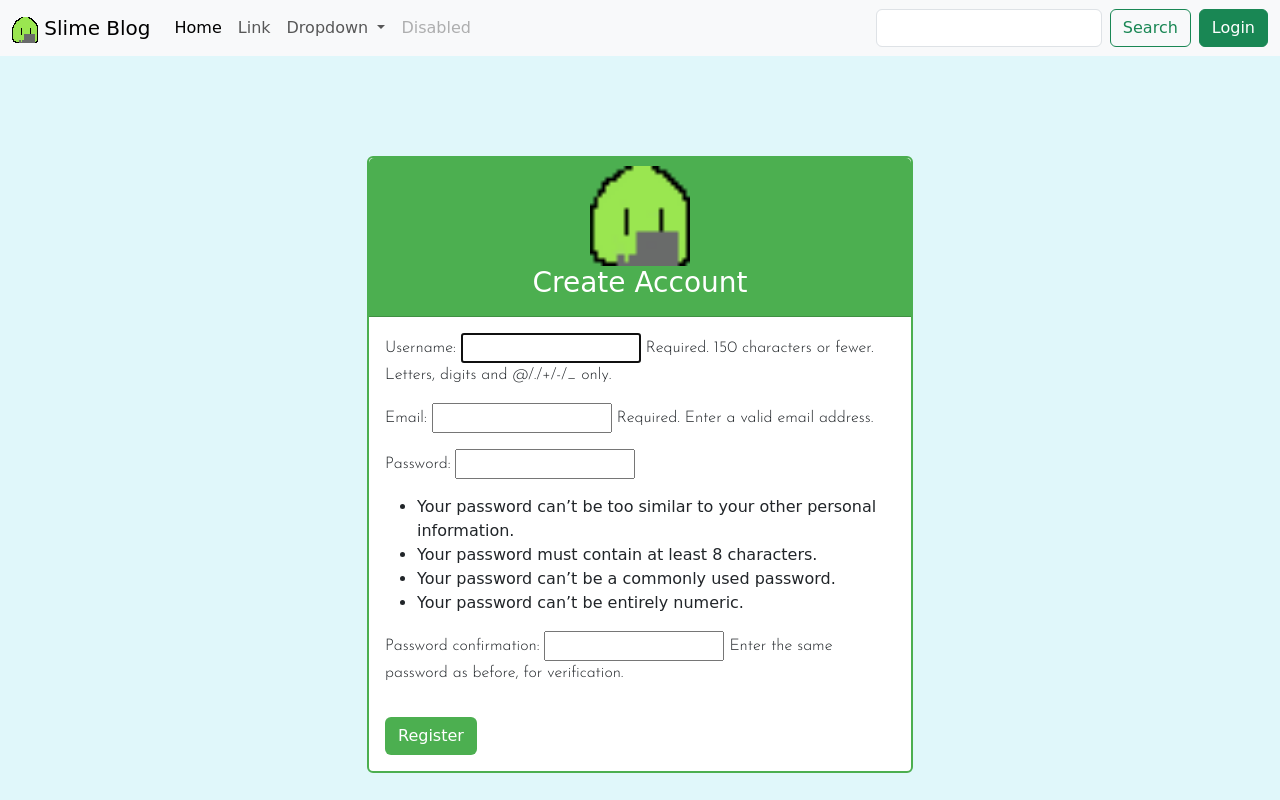
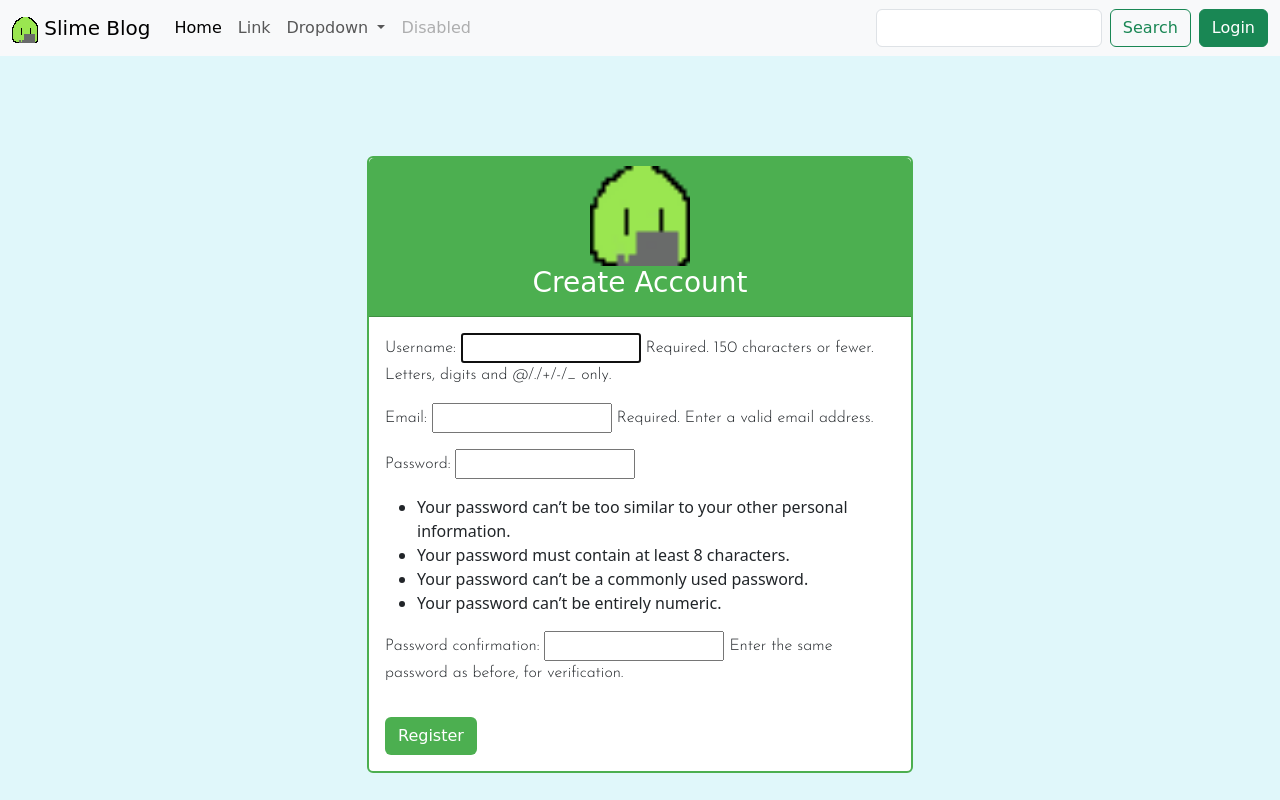
Before and after one commit to NearBee/Slime_Blog, a Django app: page /account/register/ in a window 1280 px wide. Run offline with Django 5.2, Linux system fonts and the light colour scheme; some web fonts are replaced.

Commit message:
Made further font changes

```diff
--- a/slime_blog/slime_blog_app/static/styles.css
+++ b/slime_blog/slime_blog_app/static/styles.css
@@ -5,6 +5,8 @@
 
 .titletext,
 h1,
+h2,
+h3,
 .btn {
     font-family: "Love Ya Like A Sister", cursive;
     font-weight: 400;
@@ -25,7 +27,6 @@ p {
 
 body {
     background-color: #e0f7fa;
-    font-family: 'Comic Sans MS', sans-serif;
 }
 
 .container {
```
